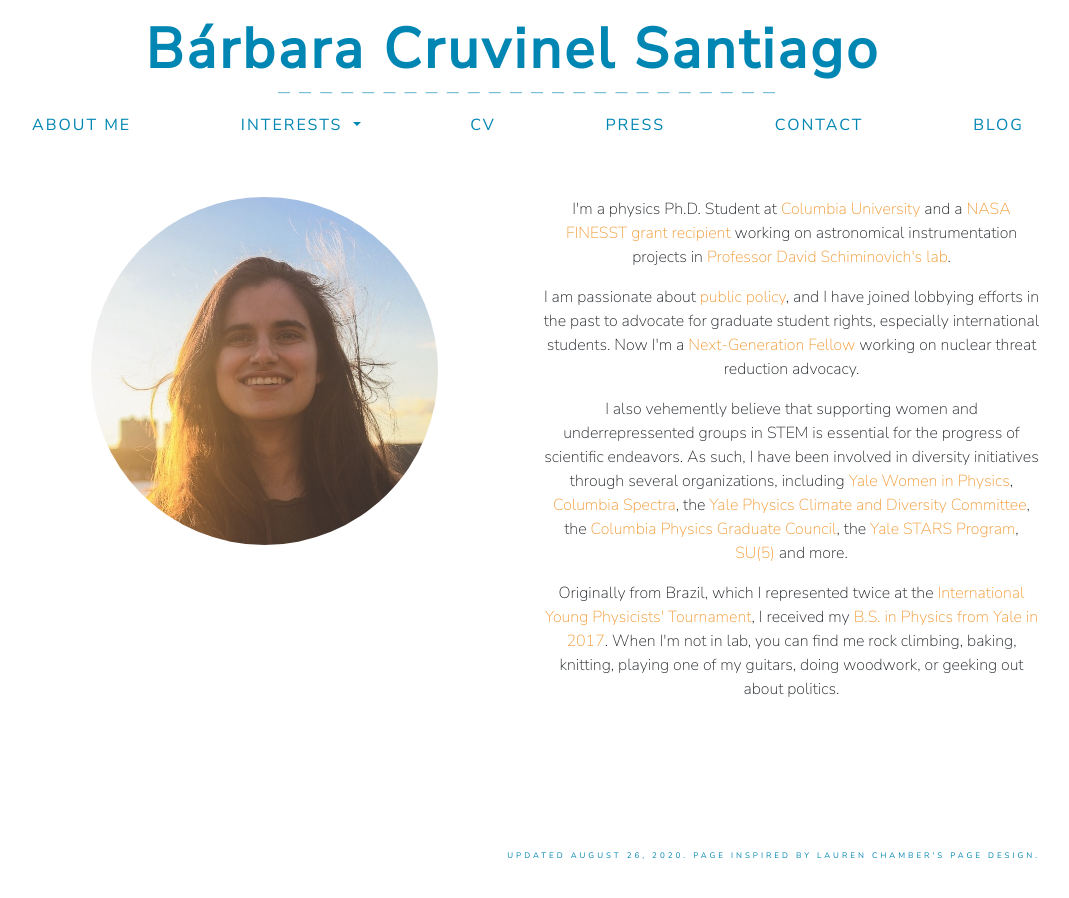
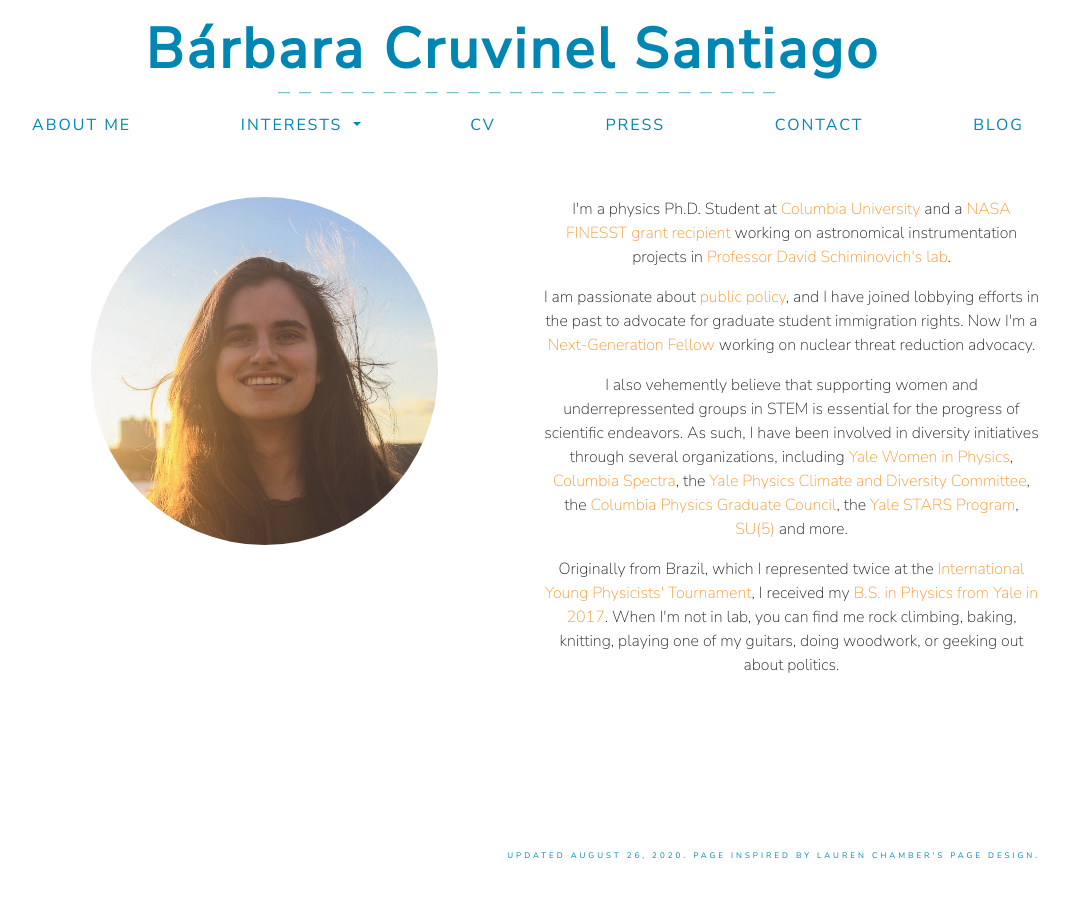
Before and after one commit to barbaracrusan/barbaracrusan.github.io, a Jekyll site: the page built from index.html, in a window 1280 px wide. Shown: the whole page, without its empty margins (112-1181 px from the left). Built offline with Jekyll 4.4.1, drawn with Linux system fonts in a browser that asks for light colours; nearby versions of some CDN libraries.

Commit message:
intro update

```diff
--- a/index.html
+++ b/index.html
@@ -13,7 +13,7 @@
       <div class="col-md-6">
         <p>I'm a physics Ph.D. Student at <a href="https://physics.columbia.edu/content/barbara-cruvinel-santiago" target="_blank">Columbia University</a> and a <a href="https://nspires.nasaprs.com/external/viewrepositorydocument/cmdocumentid=695964/solicitationId=%7B913A7DEE-2747-6539-130C-0AB1E2322F42%7D/viewSolicitationDocument=1/Astro19%20FINESST%20Proposals%20List%20for%20Posting%20v3.pdf" target="_blank">NASA FINESST grant recipient</a> working on astronomical instrumentation projects in <a href="http://sail.astro.columbia.edu" target="_blank">Professor David Schiminovich's lab</a>.</p>
 
-        <p>I am passionate about <a href="policy.html">public policy</a>, and I have joined lobbying efforts in the past to advocate for graduate student rights, especially international students. Now I'm a <a href="https://www.aps.org/policy/nuclear/fellowship.cfm">Next-Generation Fellow</a> working on nuclear threat reduction advocacy.</p>
+        <p>I am passionate about <a href="policy.html">public policy</a>, and I have joined lobbying efforts in the past to advocate for graduate student immigration rights. Now I'm a <a href="https://www.aps.org/policy/nuclear/fellowship.cfm">Next-Generation Fellow</a> working on nuclear threat reduction advocacy.</p>
 
         <p>I also vehemently believe that supporting women and underrepressented groups in STEM is essential for the progress of scientific endeavors. As such, I have been involved in diversity initiatives through several organizations, including <a href="https://womeninphysics.sites.yale.edu/" target="_blank">Yale Women in Physics</a>, <a href="https://spectra.physics.columbia.edu/" target="_blank">Columbia Spectra</a>, the <a href="https://physics.yale.edu/about/climate-and-diversity-committee" target="_blank">Yale Physics Climate and Diversity Committee</a>, the <a href="http://pgc.physics.columbia.edu/" target="_blank">Columbia Physics Graduate Council</a>, the <a href="https://science.yalecollege.yale.edu/stars">Yale STARS Program</a>, <a href="https://www.su5.group/" target="_blank">SU(5)</a> and more.</p>
 
```
